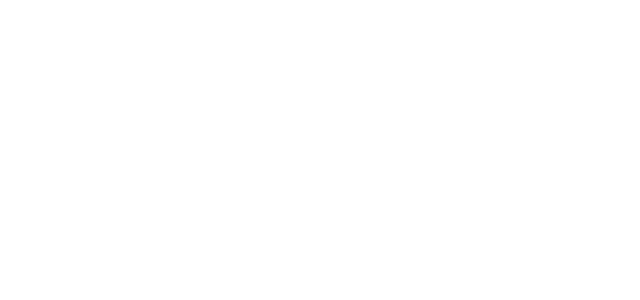
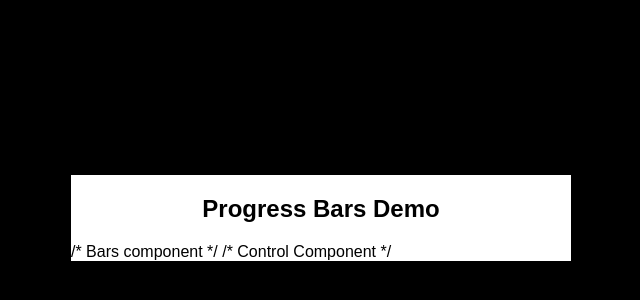
Before and after one commit to swapnil00patil/react-tdd, a React app: page / in a window 1280 px wide. Shown: the part 182-482 px from the top of the page, without its empty margins (319-959 px from the left). Built offline with nearby package versions, Linux system fonts and the light colour scheme.

Commit message:
Added bars container and unit tests

```diff
--- a/src/App.js
+++ b/src/App.js
@@ -1,9 +1,22 @@
 import React, { Component } from 'react'
+import styled from 'styled-components'
+
+import BarsContainer from './barsContainer/BarsContainer'
+
+const Center = styled.div`
+  display: flex;
+  align-items: center;
+  justify-content: center;
+  height: 100vh;
+  background: #000;
+`
 
 class App extends Component {
   render () {
     return (
-      <div className='App' />
+      <Center>
+        <BarsContainer />
+      </Center>
     )
   }
 }
--- /dev/null
+++ b/src/barsContainer/BarsContainer.js
@@ -0,0 +1,24 @@
+import React from 'react'
+import styled from 'styled-components'
+
+const Wrap = styled.div`
+  width:500px;
+  background: #fff;
+`
+const Title = styled.h2`
+  text-align:center;
+`
+
+class BarsContainer extends React.Component {
+  render () {
+    return (
+      <Wrap>
+        <Title>Progress Bars Demo</Title>
+        /* Bars component */
+        /* Control Component */
+      </Wrap>
+    )
+  }
+}
+
+export default BarsContainer
```
Also changed, not shown: 2 other files (tests, documents, lock files or other folders).
